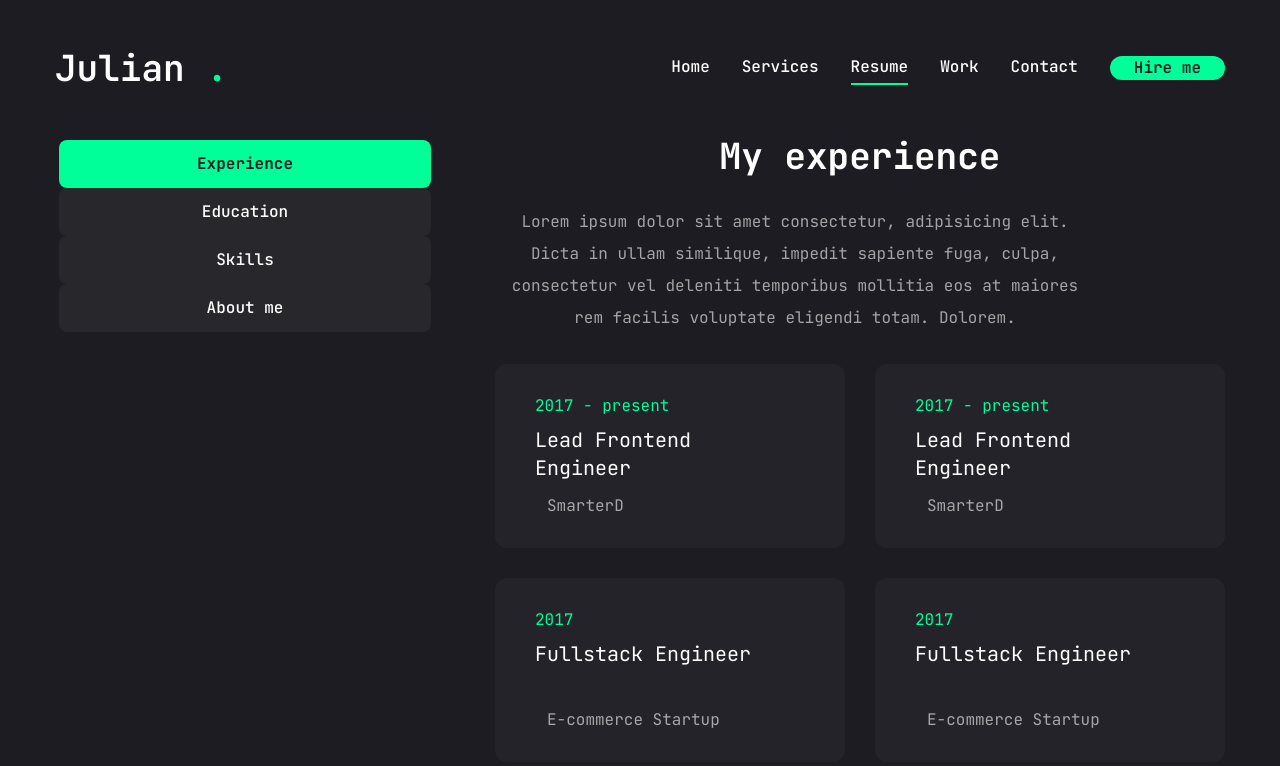
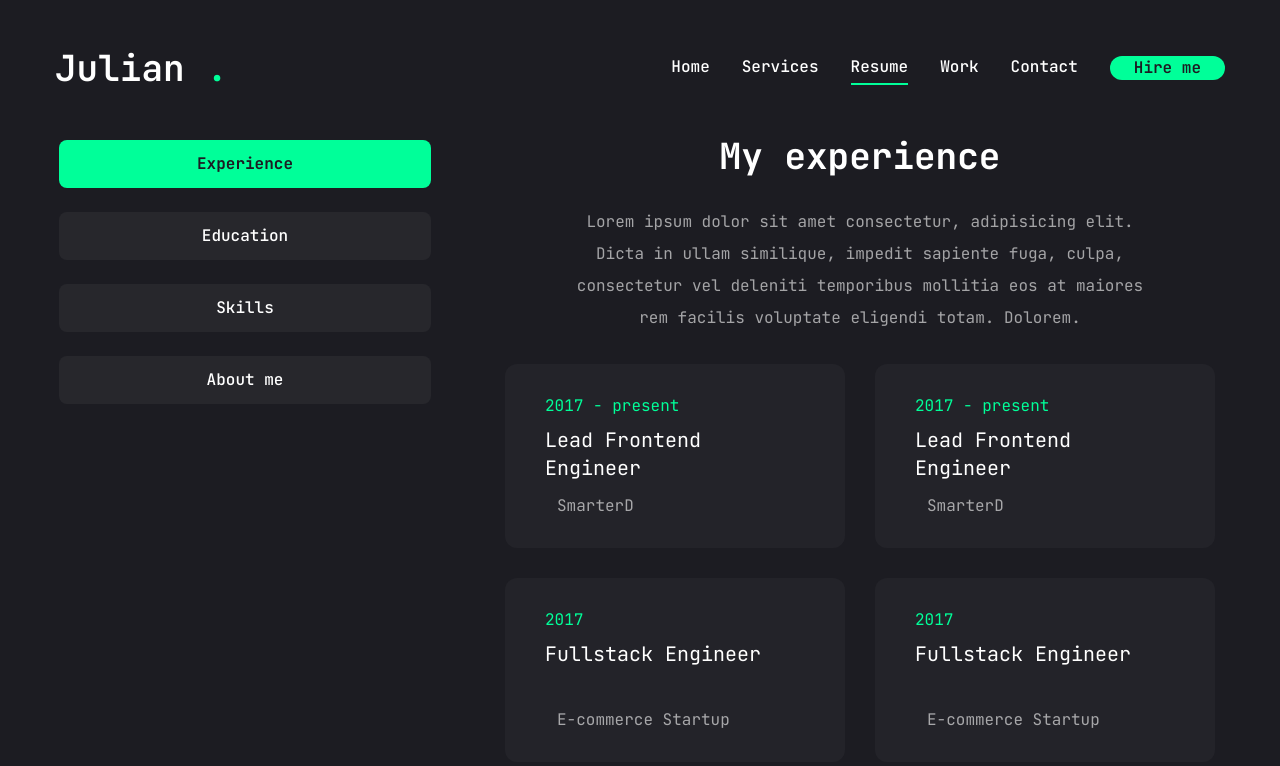
Before and after one commit to mazairaj/julian-portfolio, a Next.js app: page /resume in a window 1280 px wide. Shown: the top 766 px of the page. Built offline with nearby package versions, Linux system fonts and the light colour scheme.

Commit message:
resources

```diff
--- a/app/resume/page.jsx
+++ b/app/resume/page.jsx
@@ -176,7 +176,7 @@ const Resume = () => {
           defaultValue="experience"
           className="flex flex-col xl:flex-row gap-[60px]"
         >
-          <TabsList className="flex flex-col w-full max-w-[380px] mx-auto xl:mx-0 gao-6">
+          <TabsList className="flex flex-col w-full max-w-[380px] mx-auto xl:mx-0 gap-6">
             <TabsTrigger value="experience">Experience</TabsTrigger>
             <TabsTrigger value="education">Education</TabsTrigger>
             <TabsTrigger value="skills">Skills</TabsTrigger>
@@ -184,7 +184,7 @@ const Resume = () => {
           </TabsList>
           <div className="min-h-[70px] w-full">
             <TabsContent value="experience" className="w-full">
-              <div className="flex flex-col gap-[30px] text-center">
+              <div className="flex flex-col gap-[30px] text-center items-center">
                 <h3 className="text-4xl font-bold">{experience.title}</h3>
                 <p className="max-w-[600px] text-white/60 mx-auto xl:mx-0">
                   {experience.description}
```
Also changed, not shown: resume.html (+1 -1 lines).
